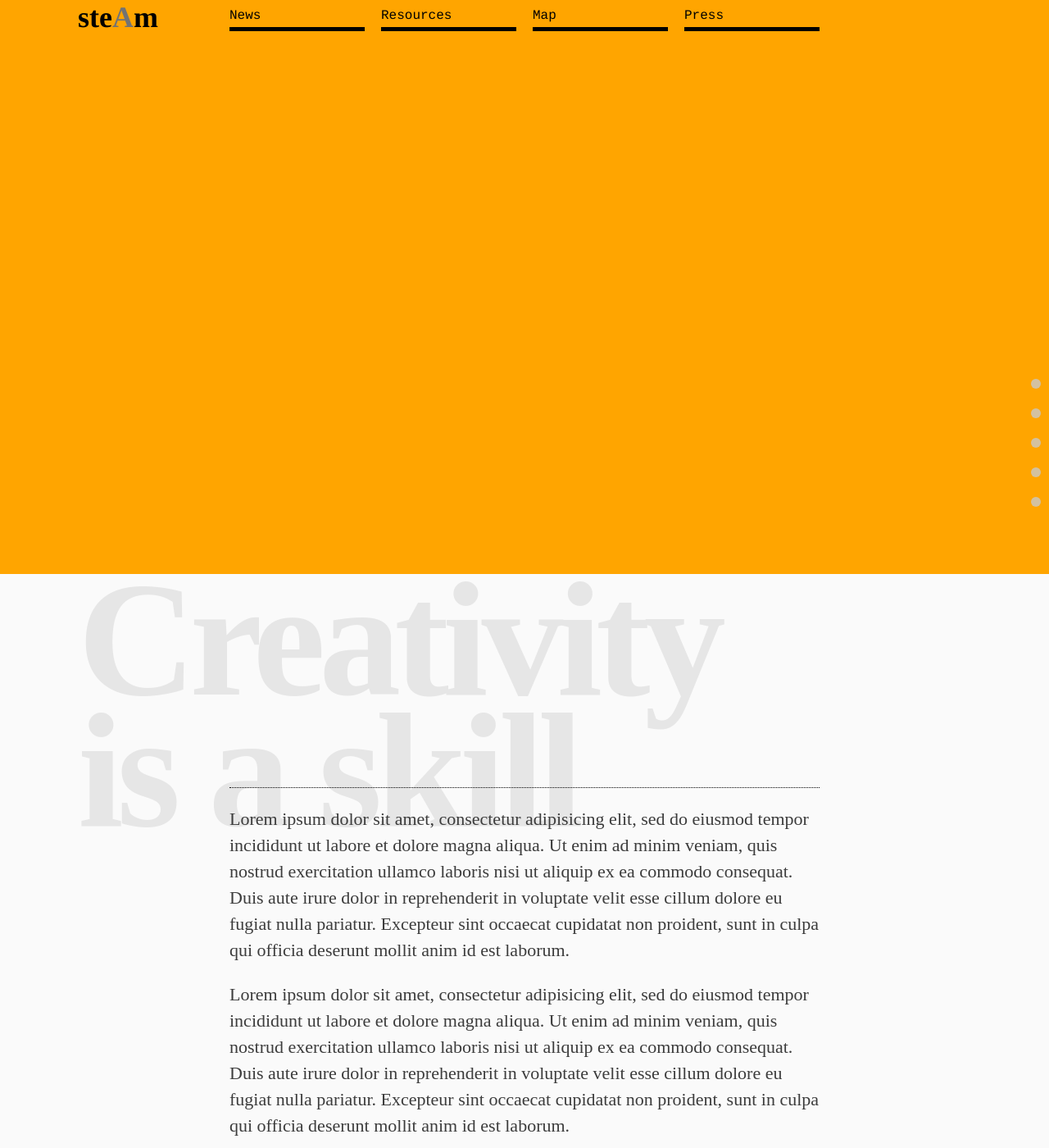
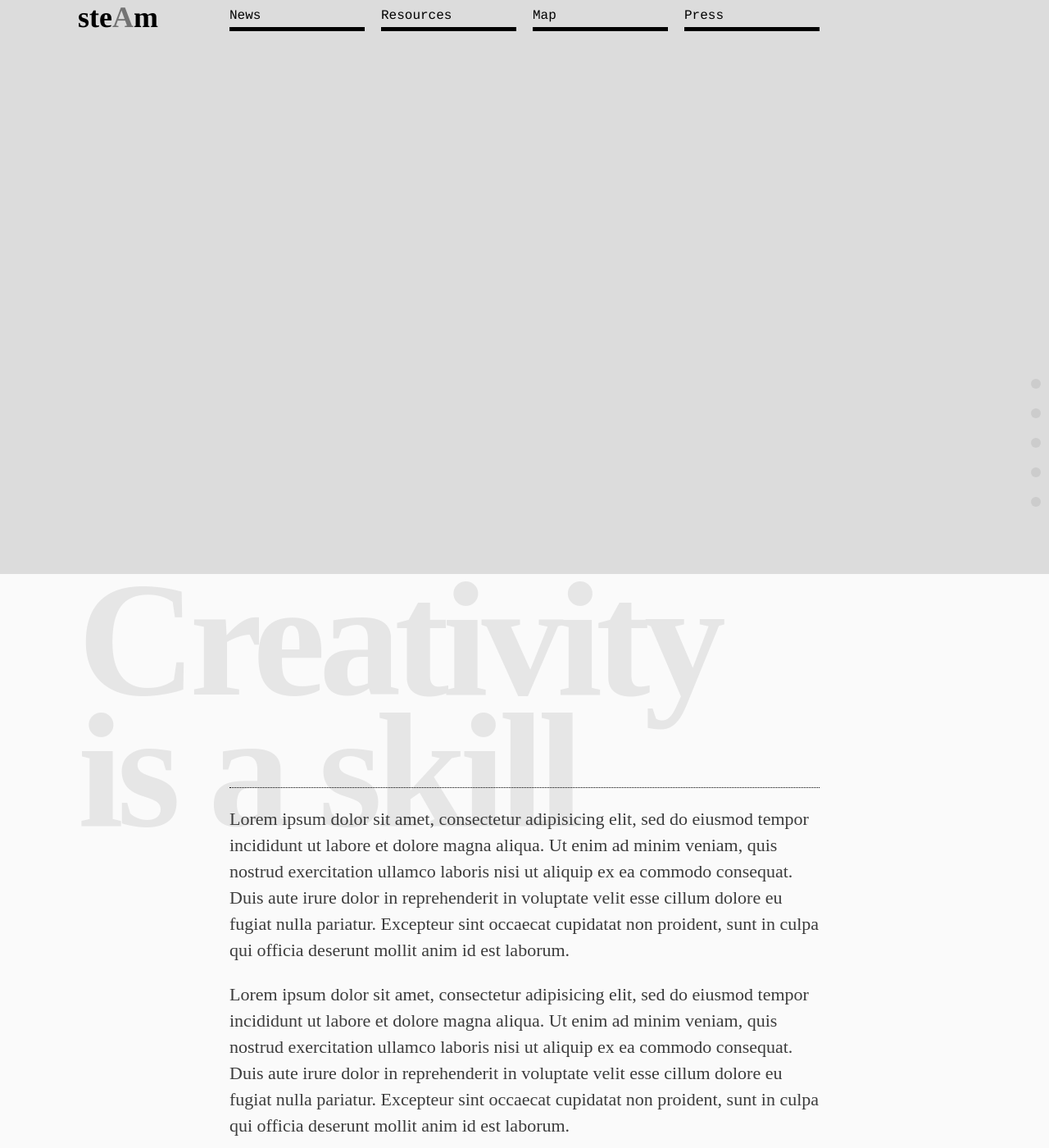
Before and after one commit to risd/steam-proto, a Jekyll site: the page built from index.html, in a window 1280 px wide and 1400 px high. Shown: the whole window at 82% size. Built offline with Jekyll 4.4.1, drawn with Linux system fonts in a browser that asks for light colours; some web fonts are replaced.

Commit message:
header placeholder
changed the header placeholder to be gray instead of orange

```diff
--- a/assets/styles/css/style.css
+++ b/assets/styles/css/style.css
@@ -101,7 +101,7 @@ body {
 .header-image {
   width: 100%;
   height: 700px;
-  background: orange; }
+  background: gainsboro; }
 
 .one-column {
   width: 165px;
--- a/assets/styles/scss/style.scss
+++ b/assets/styles/scss/style.scss
@@ -128,7 +128,7 @@ body{
 	.header-image{
 		width:100%;
 		height:700px;
-		background:orange;
+		background:rgb(220,220,220);
 	}
 
 	.one-column{
```
